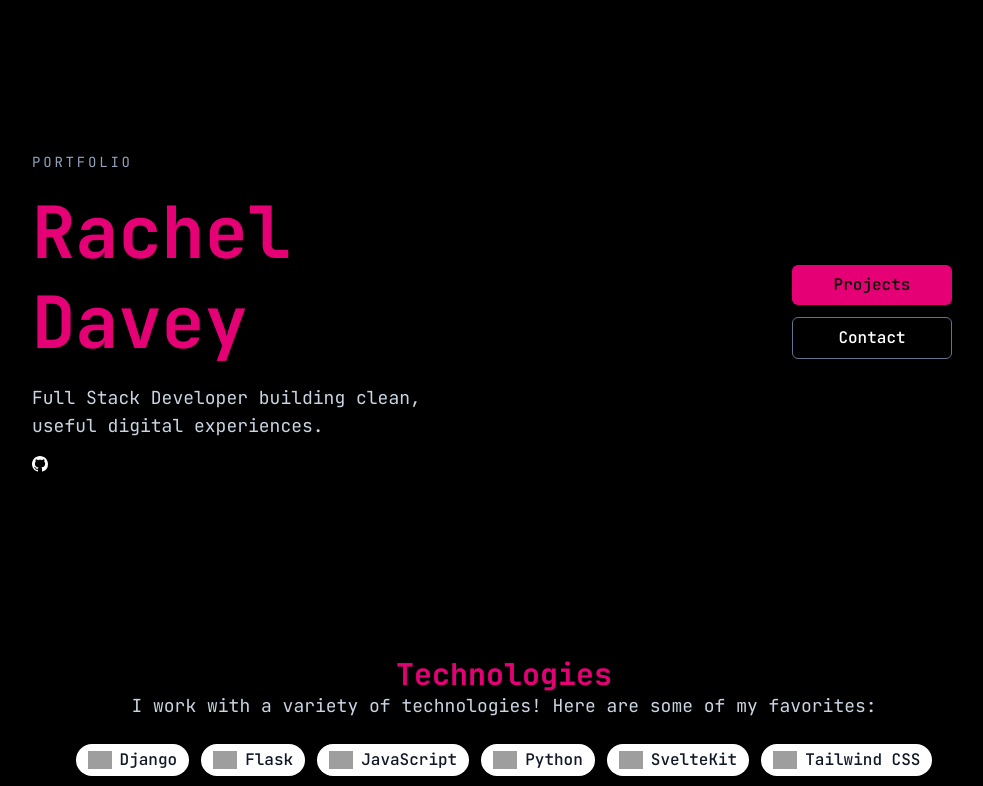
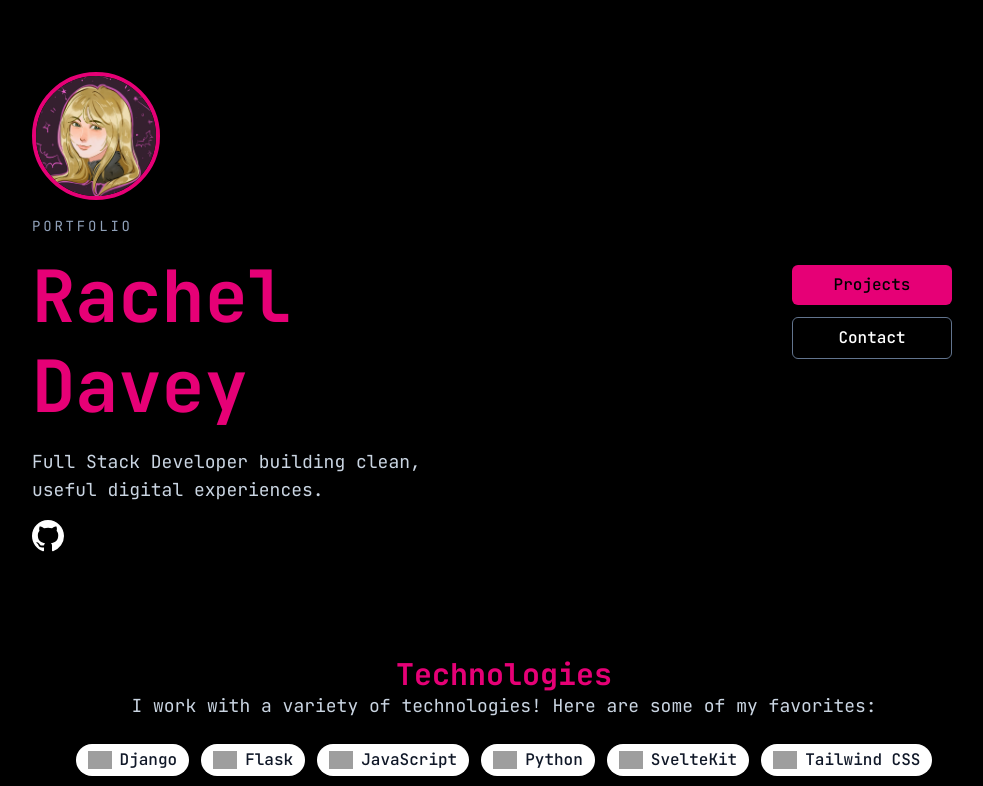
Before and after one commit to rachel1davey/svelte-portfolio, a SvelteKit app: page / in a window 1280 px wide. Shown: the top 786 px of the page, without its empty margins (136-1119 px from the left). Built offline with nearby package versions, Linux system fonts and the light colour scheme; grey boxes are pictures that could not be loaded.

Commit message:
Add profile picture component and image, update project cards with placeholder images, and add hover effects to technology badges and GitHub icon.

```diff
--- a/src/app.d.ts
+++ b/src/app.d.ts
@@ -11,3 +11,8 @@ declare global {
 }
 
 export {};
+
+declare module '*.jpeg' {
+	const src: string;
+	export default src;
+}
--- /dev/null
+++ b/src/lib/profilepicture.svelte
@@ -0,0 +1,4 @@
+<div class="profilepicture w-32 h-32 rounded-full overflow-hidden border-4 border-pink-600">
+    <!-- svelte-ignore a11y_img_redundant_alt -->
+    <img src="/profilepicture.jpeg" alt="Profile Picture" class="w-full h-full object-cover" />
+</div>
--- a/src/routes/+page.svelte
+++ b/src/routes/+page.svelte
@@ -1,5 +1,6 @@
 <script>
 	import Projectcard from '../lib/projectcard.svelte';
+  import Profilepicture from '../lib/profilepicture.svelte';
 
   let technologies = [
     { name: "Django", logo: "https://cdn.jsdelivr.net/gh/devicons/devicon/icons/django/django-plain.svg" },
@@ -51,13 +52,14 @@
 <!-- Header Section -->
 <section class="grid min-h-[70vh] grid-cols-1 items-center gap-10 md:grid-cols-2 px-6">
   <div class="space-y-4">
+  <Profilepicture />
     <p class="text-sm uppercase tracking-[0.2em] text-slate-400">Portfolio</p>
     <h1 class="text-5xl font-bold leading-tight text-pink-600 md:text-7xl">Rachel Davey</h1>
     <p class="max-w-xl text-lg text-slate-300">Full Stack Developer building clean, useful digital experiences.</p>
     <div class="flex items-center gap-4">
             <!-- svelte-ignore a11y_consider_explicit_label -->
             <a href="https://github.com/rachel1davey" target="_blank">
-            <svg xmlns="http://www.w3.org/2000/svg" width="16" height="16" fill="currentColor" class="bi bi-github" viewBox="0 0 16 16">
+            <svg xmlns="http://www.w3.org/2000/svg" width="32" height="32" fill="currentColor" class="bi bi-github hover:fill-pink-600" viewBox="0 0 16 16">
             <path d="M8 0C3.58 0 0 3.58 0 8c0 3.54 2.29 6.53 5.47 7.59.4.07.55-.17.55-.38 0-.19-.01-.82-.01-1.49-2.01.37-2.53-.49-2.69-.94-.09-.23-.48-.94-.82-1.13-.28-.15-.68-.52-.01-.53.63-.01 1.08.58 1.23.82.72 1.21 1.87.87 2.33.66.07-.52.28-.87.51-1.07-1.78-.2-3.64-.89-3.64-3.95 0-.87.31-1.59.82-2.15-.08-.2-.36-1.02.08-2.12 0 0 .67-.21 2.2.82.64-.18 1.32-.27 2-.27s1.36.09 2 .27c1.53-1.04 2.2-.82 2.2-.82.44 1.1.16 1.92.08 2.12.51.56.82 1.27.82 2.15 0 3.07-1.87 3.75-3.65 3.95.29.25.54.73.54 1.48 0 1.07-.01 1.93-.01 2.2 0 .21.15.46.55.38A8.01 8.01 0 0 0 16 8c0-4.42-3.58-8-8-8"/>
             </svg>
             </a>
@@ -81,7 +83,7 @@
     <!-- Core Technologies -->
     <div class="flex flex-wrap justify-center gap-3">
       {#each technologies as tech}
-        <div class="flex items-center gap-2 bg-white px-3 py-1 rounded-full shadow-sm">
+        <div class="flex items-center gap-2 bg-white px-3 py-1 rounded-full shadow-sm hover:bg-pink-600">
           {#if tech.logo}
             <img src={tech.logo} alt={tech.name} class="w-6 h-6 object-contain" />
           {/if}
```
Also changed, not shown: src/lib/assets/profilepicture.jpeg (added), static/profilepicture.jpeg (added).
